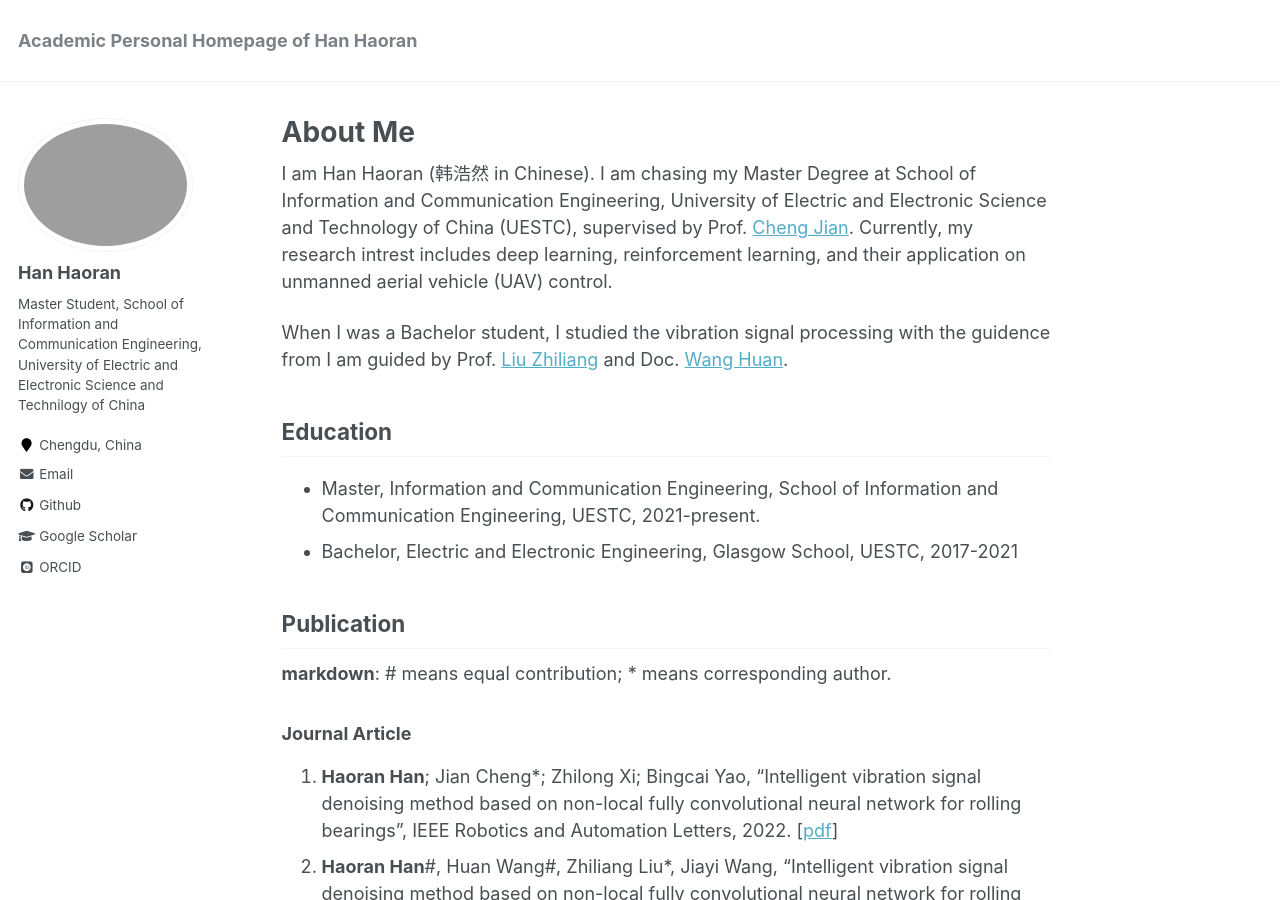
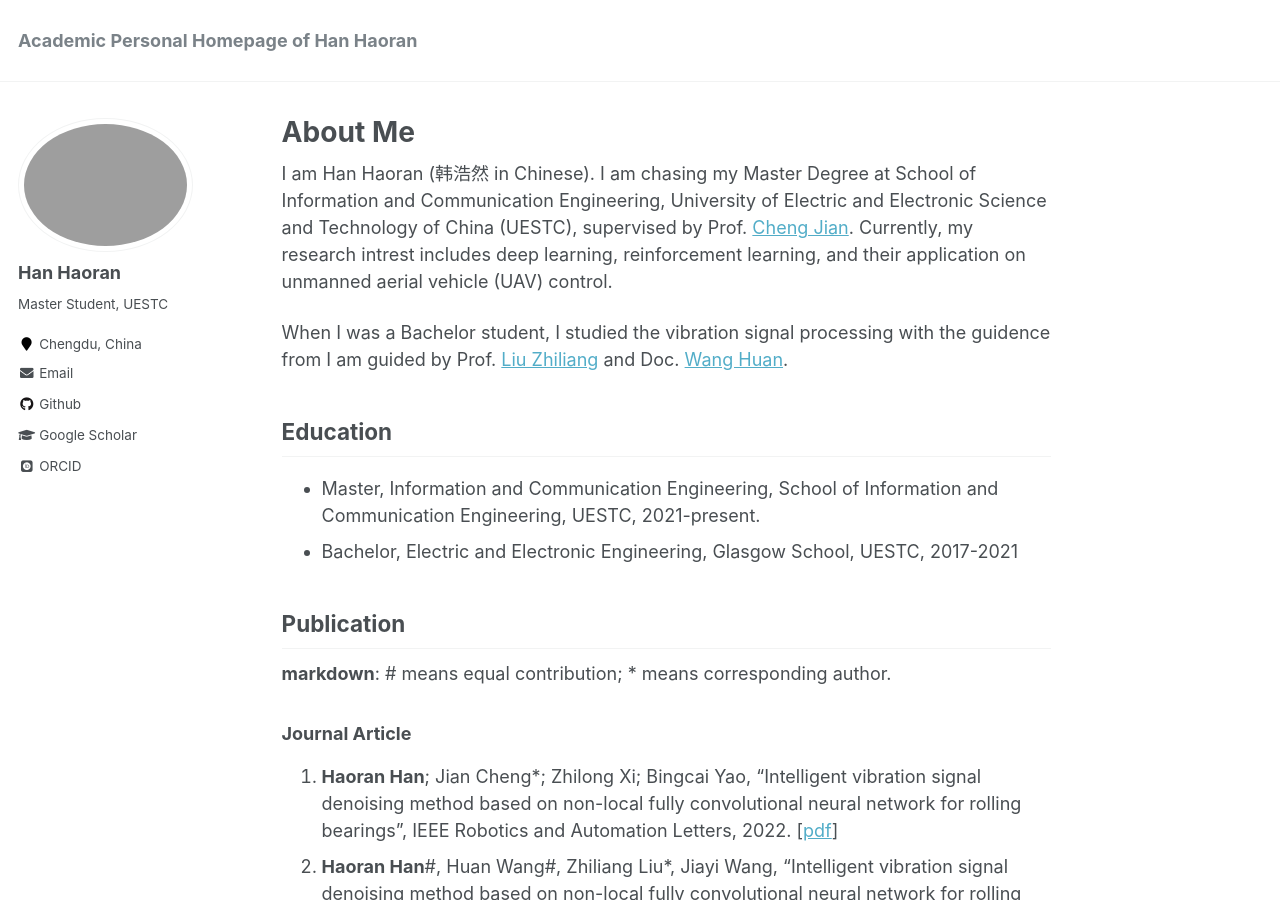
Before and after one commit to Han-Adam/Han-Adam.github.io, a Jekyll site: the page built from _pages/about.md, in a window 1280 px wide and 900 px high. Built offline with Jekyll 4.4.1, drawn with Linux system fonts in a browser that asks for light colours; some web fonts are replaced.

Commit message:
Update _config.yml

```diff
--- a/_config.yml
+++ b/_config.yml
@@ -10,7 +10,7 @@ locale                   : "en-US"
 title                    : "Academic Personal Homepage of Han Haoran"
 title_separator          : "-"
 name                     : &name "Han Haoran"
-description              : &description "UESTC Master student"
+description              : &description "UESTC Master Student"
 url                      : https://Han-Adam.github.io
 baseurl                  :
 repository               : "Han-Adam/academicpages.github.io"
@@ -66,7 +66,7 @@ analytics:
 author:
   name             : "Han Haoran"
   avatar           : "profile.jpg"
-  bio              : "Master Student, School of Information and Communication Engineering, University of Electric and Electronic Science and Technilogy of China"
+  bio              : "Master Student, UESTC"
   location         : "Chengdu, China"
   employer         :
   pubmed           :  # "https://www.ncbi.nlm.nih.gov/pubmed/?term=john+snow"
```
